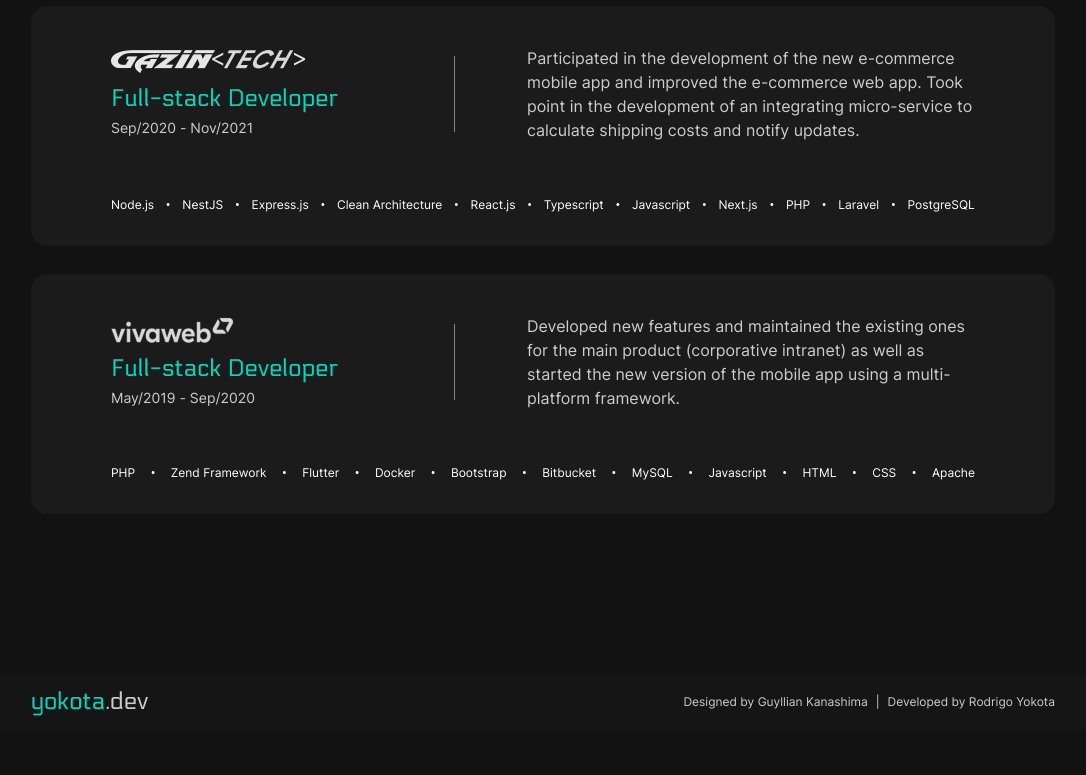
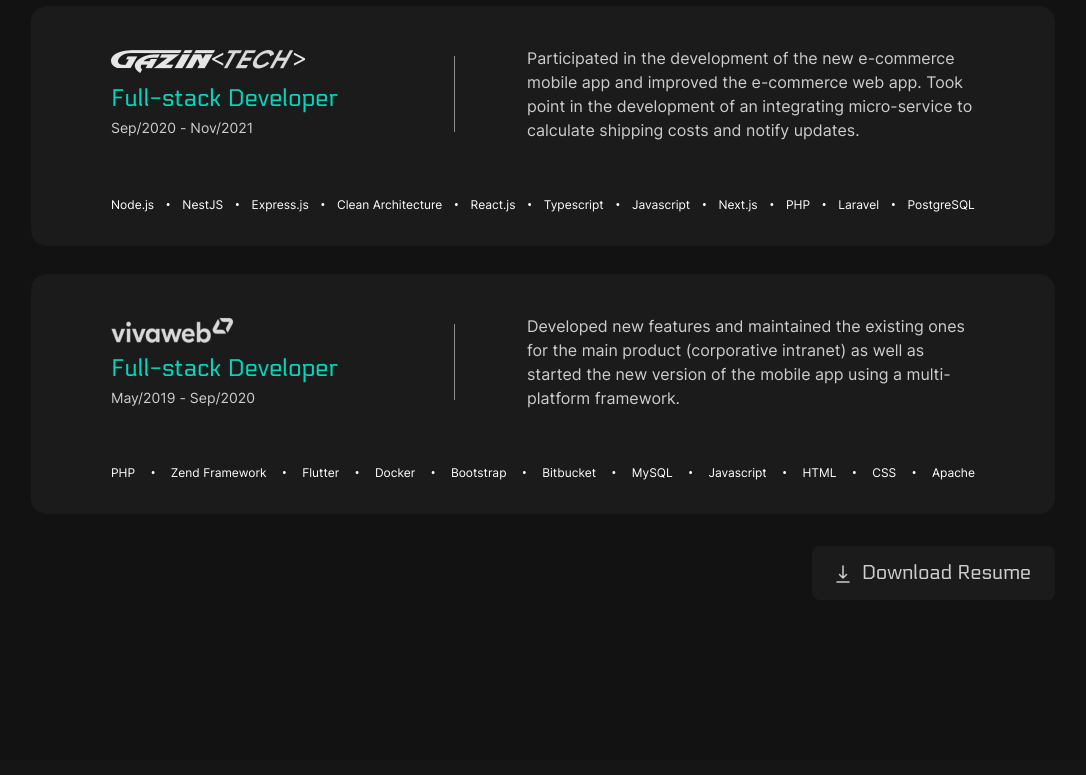
Before and after one commit to ryok90/yokota.dev, a React (Vite) app: page / in a window 1280 px wide. Shown: the part 1630-2405 px from the top of the page, without its empty margins (97-1183 px from the left). Before the commit the page ends 2360 px from the top, so only its background shows below. Built offline with nearby package versions, Linux system fonts and the light colour scheme.

Commit message:
feat: Download Resume button

```diff
--- a/src/components/ExperienceCard.tsx
+++ b/src/components/ExperienceCard.tsx
@@ -39,7 +39,7 @@ export const ExperienceCard = ({
   >
     <HStack w="100%" justifyContent="space-between" mt="10">
       <VStack alignItems="start" spacing={0}>
-        <Link href={href} target="_blank">
+        <Link href={href} target="_blank" rel="noopener">
           <Image src={logoSrc} pb="2" alt={logoAlt} _hover={{ opacity: 0.7 }} />
         </Link>
         <Text as="h3" fontSize="2xl" color="custom.main">
@@ -50,12 +50,7 @@ export const ExperienceCard = ({
         </Text>
       </VStack>
       <HStack h="100%">
-        <Divider
-          orientation="vertical"
-          h="80%"
-          mr="16"
-          borderColor="custom.light"
-        />
+        <Divider orientation="vertical" h="80%" mr="16" borderColor="#D9D9D9" />
         <Text fontFamily="secondary" maxW="md">
           {description}
         </Text>
--- a/src/components/ExperienceSection.tsx
+++ b/src/components/ExperienceSection.tsx
@@ -1,5 +1,6 @@
-import { Text, VStack } from '@chakra-ui/react';
+import { Box, Text, VStack } from '@chakra-ui/react';
 import { ExperienceCard } from './ExperienceCard';
+import { DownloadIcon } from './Icons/DownloadIcon';
 import { Section } from './Section';
 
 export const ExperienceSection = () => (
@@ -11,7 +12,7 @@ export const ExperienceSection = () => (
       <ExperienceCard
         logoAlt="Groundbreaker"
         logoSrc="/images/groundbreaker.webp"
-        href="https://www.groundbreaker.co/"
+        href="https://www.linkedin.com/company/groundbreakerco/"
         jobTitle="Software Engineer"
         period="Dec/2021 - Present"
         description="Developing new features as well as migrating legacy structures taking full advantage of our cloud provider's solutions. Assisting in decision making process and helping organize implementaions."
@@ -22,7 +23,7 @@ export const ExperienceSection = () => (
       <ExperienceCard
         logoAlt="Gazin Tech"
         logoSrc="/images/gazin.webp"
-        href="https://www.gazintech.com.br/"
+        href="https://www.linkedin.com/company/gazin-tech/"
         jobTitle="Full-stack Developer"
         period="Sep/2020 - Nov/2021"
         description="Participated in the development of the new e-commerce mobile app and improved the e-commerce web app. Took point in the development of an integrating micro-service to calculate shipping costs and notify updates."
@@ -33,7 +34,7 @@ export const ExperienceSection = () => (
       <ExperienceCard
         logoAlt="Vivaweb"
         logoSrc="/images/vivaweb.webp"
-        href="https://www.vivaweb.net/"
+        href="https://www.linkedin.com/company/vivaweb/"
         jobTitle="Full-stack Developer"
         period="May/2019 - Sep/2020"
         description="Developed new features and maintained the existing ones for the main product (corporative intranet) as well as started the new version of the mobile app using a multi-platform framework."
@@ -42,5 +43,20 @@ export const ExperienceSection = () => (
         )}
       />
     </VStack>
+    <Box
+      as="a"
+      href="https://drive.google.com/uc?export=download&id=1Q_JRCt0mZmhP7ieBWEMdeMBt8gAwfTA8"
+      borderRadius="lg"
+      px="6"
+      py="3"
+      mt="8"
+      alignSelf="end"
+      _hover={{ color: 'custom.main' }}
+      fontSize="xl"
+      bgColor="custom.lighterDark"
+    >
+      <DownloadIcon mr="3" />
+      Download Resume
+    </Box>
   </Section>
 );
--- a/src/components/Footer.tsx
+++ b/src/components/Footer.tsx
@@ -18,6 +18,7 @@ export const Footer = () => (
           <Link
             _hover={{ color: 'custom.main' }}
             target="_blank"
+            rel="noopener"
             href="https://www.linkedin.com/in/guyllian-kanashima-sasano-95b8b715a/"
           >
             Guyllian Kanashima
@@ -29,6 +30,7 @@ export const Footer = () => (
           <Link
             _hover={{ color: 'custom.main' }}
             target="_blank"
+            rel="noopener"
             href="https://github.com/ryok90/yokota.dev"
           >
             Rodrigo Yokota
--- /dev/null
+++ b/src/components/Icons/DownloadIcon.tsx
@@ -0,0 +1,27 @@
+import { Icon, IconProps } from '@chakra-ui/react';
+
+export const DownloadIcon = (iconProps: IconProps) => (
+  <Icon
+    width="14px"
+    height="18px"
+    viewBox="0 0 14 18"
+    fill="none"
+    xmlns="http://www.w3.org/2000/svg"
+    {...iconProps}
+  >
+    <path
+      d="M1 17L13 17"
+      stroke="currentColor"
+      stroke-width="1.5"
+      stroke-linecap="round"
+      stroke-linejoin="round"
+    />
+    <path
+      d="M7 1V13M7 13L10.5 9.5M7 13L3.5 9.5"
+      stroke="currentColor"
+      stroke-width="1.5"
+      stroke-linecap="round"
+      stroke-linejoin="round"
+    />
+  </Icon>
+);
--- a/src/components/Links.tsx
+++ b/src/components/Links.tsx
@@ -26,6 +26,7 @@ export const Links = () => {
       <Link
         href="https://www.linkedin.com/in/rodrigo-yokota/"
         target="_blank"
+        rel="noopener"
         _hover={{ opacity: 0.6 }}
       >
         <LinkedInIcon />
@@ -33,6 +34,7 @@ export const Links = () => {
       <Link
         href="https://github.com/ryok90"
         target="_blank"
+        rel="noopener"
         _hover={{ opacity: 0.6 }}
       >
         <GitHubIcon />
```
